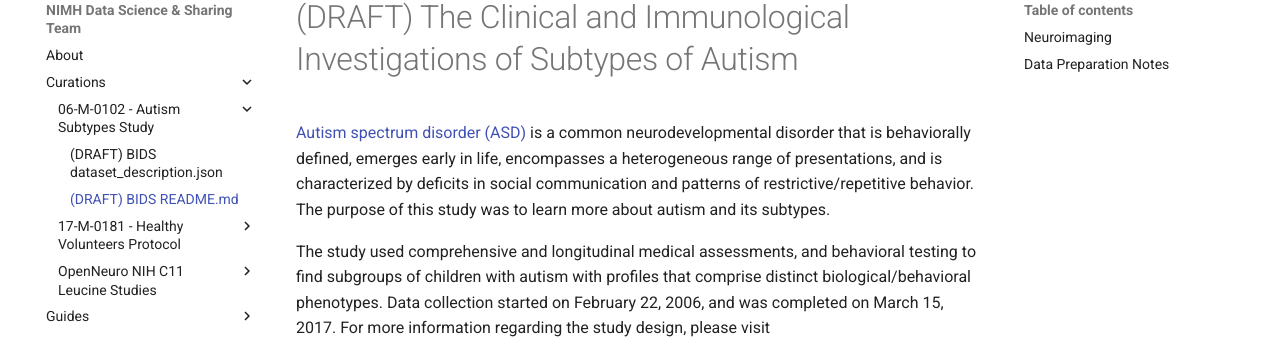
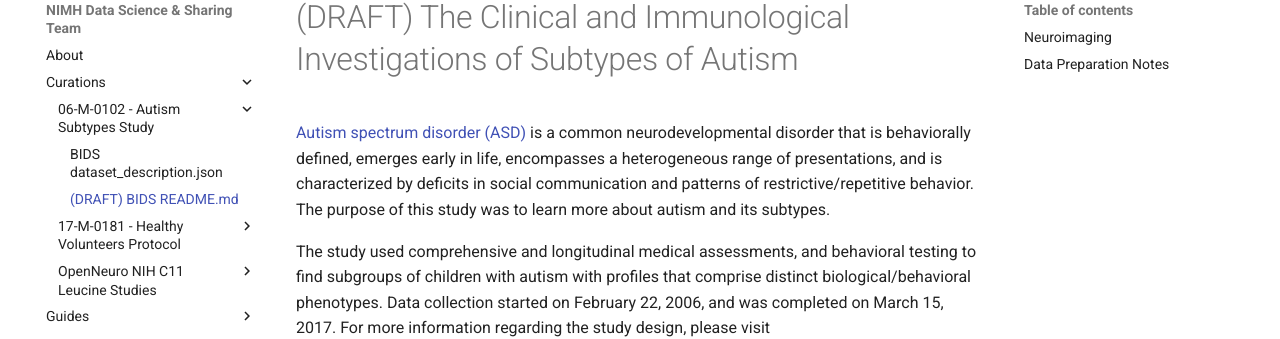
Before and after one commit to nimh-dsst/dsst-rtd, an MkDocs documentation site: the page built from docs/curations/06-M-0102/README.md, in a window 1280 px wide. Shown: the part 101-440 px from the top of the page. Built offline with MkDocs 1.6.1 and Material for MkDocs 9.7.7, drawn with Linux system fonts in a browser that asks for light colours.

Commit message:
Update mkdocs.yml

```diff
--- a/mkdocs.yml
+++ b/mkdocs.yml
@@ -11,7 +11,7 @@ nav:
   - About: index.md
   - Curations:
     - 06-M-0102 - Autism Subtypes Study:
-      - (DRAFT) BIDS dataset_description.json: curations/06-M-0102/dataset_description.md
+      - BIDS dataset_description.json: curations/06-M-0102/dataset_description.md
       - (DRAFT) BIDS README.md: curations/06-M-0102/README.md
     - 17-M-0181 - Healthy Volunteers Protocol:
       - Curation Notes: curations/17-M-0181/curation.md
```
